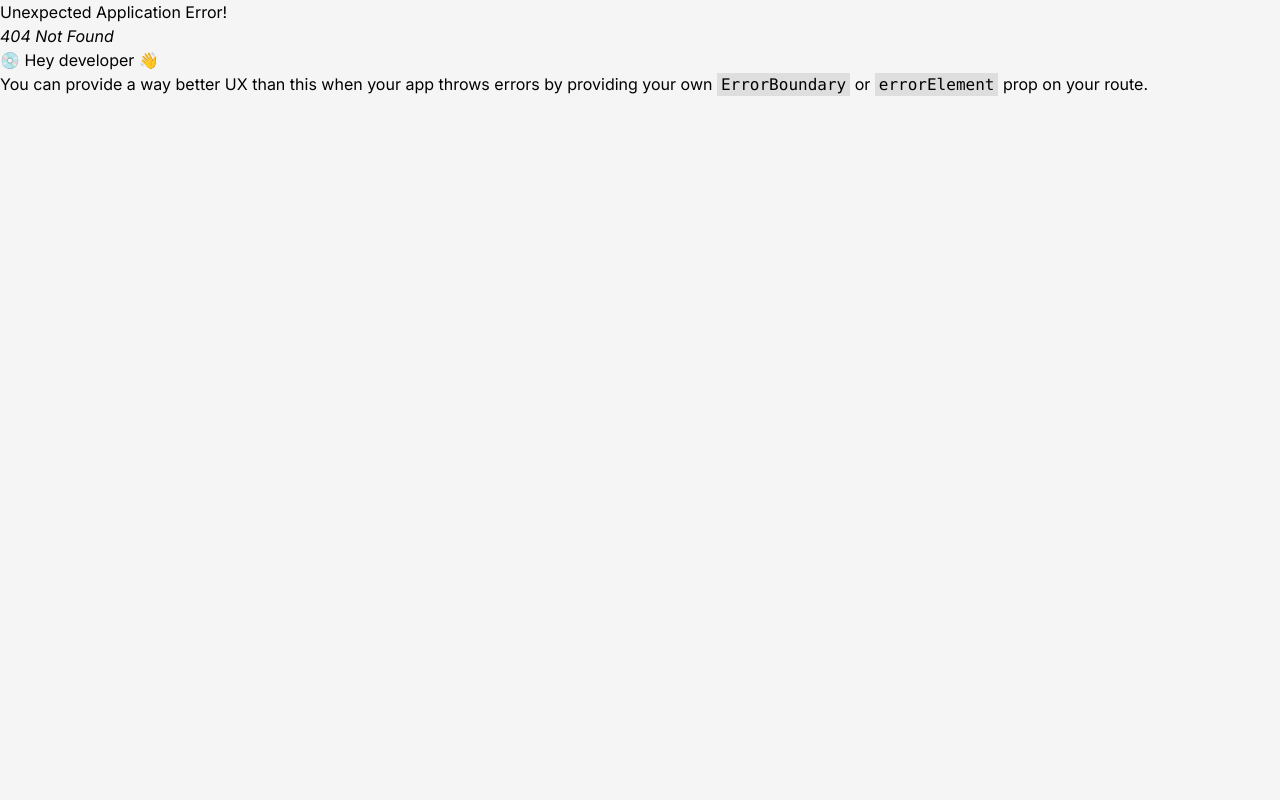
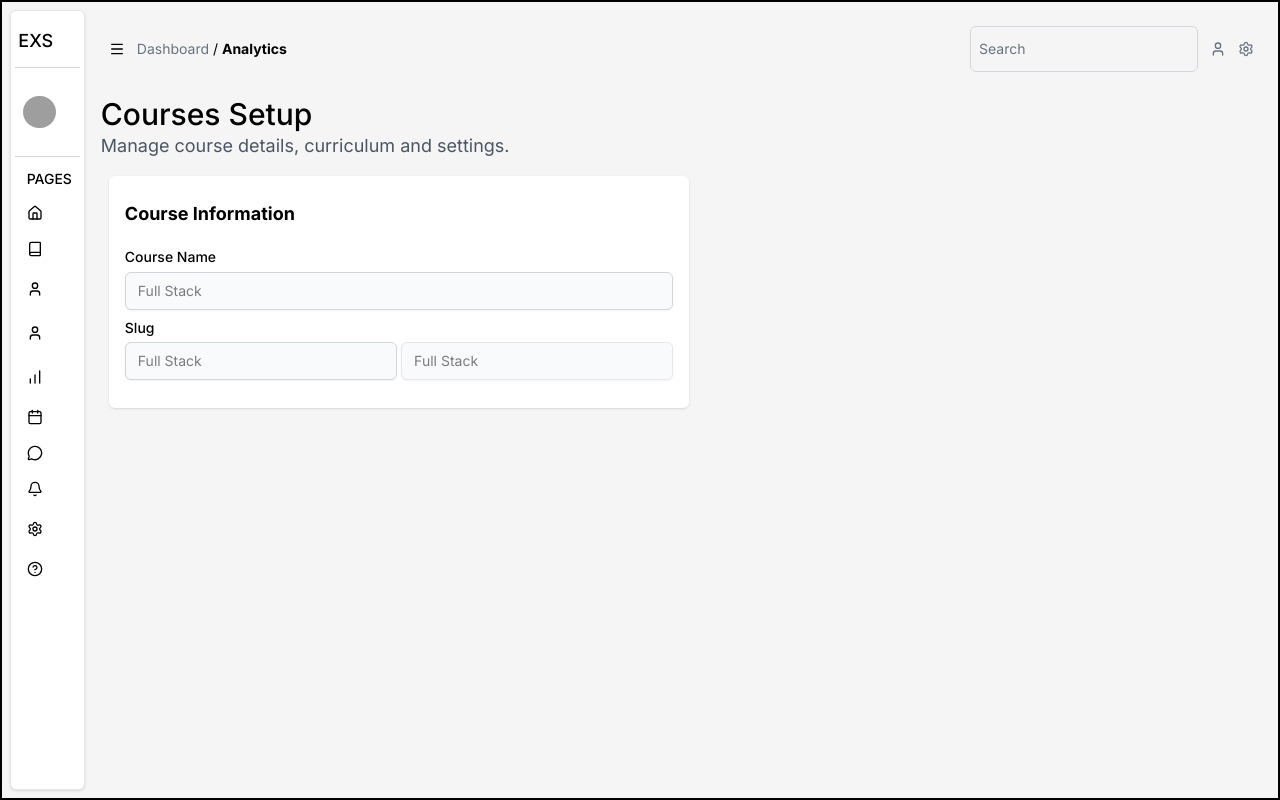
Before and after one commit to Tosifkankod/edtechsuite, a React (Vite) app in the folder src/client/: page /course/1/add in a window 1280 px wide. Before the commit this address had no page. Built offline with nearby package versions, Linux system fonts and the light colour scheme; grey boxes are pictures that could not be loaded.

Commit message:
feat: client-customINput tag Create

```diff
--- a/src/client/package.json
+++ b/src/client/package.json
@@ -11,12 +11,16 @@
   },
   "dependencies": {
     "@tailwindcss/vite": "^4.1.17",
+    "@tanstack/react-query": "^5.90.12",
+    "clsx": "^2.1.1",
     "framer-motion": "^12.23.25",
     "lucide-react": "^0.555.0",
     "react": "^19.2.0",
     "react-dom": "^19.2.0",
     "react-router-dom": "^7.9.6",
-    "tailwindcss": "^4.1.17"
+    "tailwind-merge": "^3.4.0",
+    "tailwindcss": "^4.1.17",
+    "zustand": "^5.0.9"
   },
   "devDependencies": {
     "@eslint/js": "^9.39.1",
--- a/src/client/src/components/common/Sidebar.tsx
+++ b/src/client/src/components/common/Sidebar.tsx
@@ -2,6 +2,7 @@ import { ChevronDown } from "lucide-react";
 import { useState } from "react";
 import { sidebarItems } from "../../constants/sideBarItem.constant";
 import type { SidebarItem } from "../../types/sideBarItem.type";
+import { NavLink } from "react-router-dom";
 
 type SidebarChildProps = {
     sidebarOpen: boolean,
@@ -91,9 +92,9 @@ const SideBarItem: React.FC<SidebarItemChildProps> = ({ item, openDropdown, togg
                 className=" hover:bg-gray-200  flex items-center gap-3 py-2 px-2 rounded-md transition-all duration-300" >
                 {<item.icon className="min-w-4 h-4" />}
 
-                <p className={`text-xs font-light opacity-0 w-0 group-hover:opacity-100 group-hover:w-auto transition-all duration-500 overflow-hidden ${sidebarOpen ? "opacity-100 w-auto" : "opacity-0 w-0"}`}>
+                <NavLink to={item.link ? item.link : ''} className={`text-xs font-light opacity-0 w-0 group-hover:opacity-100 group-hover:w-auto transition-all duration-500 overflow-hidden ${sidebarOpen ? "opacity-100 w-auto" : "opacity-0 w-0"}`}>
                     {item.title}
-                </p>
+                </NavLink>
 
                 {/* DROPDOWN ICON */}
                 {item.dropdown && (
--- /dev/null
+++ b/src/client/src/components/ui/Input.tsx
@@ -0,0 +1,52 @@
+import clsx from "clsx"
+import type React from "react"
+import { twMerge } from "tailwind-merge"
+
+type InputChildProps<T = string> = {
+    type: string,
+    name: string,
+    value: T,
+    onChange: (e: React.ChangeEvent<HTMLInputElement>) => void,
+    placeholder: string,
+    label?: string,
+    required?: boolean,
+    disable?: boolean,
+    className?: string,
+}
+
+const Input: React.FC<InputChildProps> = ({ type = "text", name, value, onChange, placeholder, label, required = false, disable = false, className }) => {
+
+    const mergedInputClass = twMerge(
+        clsx(
+            "bg-neutral-secondary-medium border border-gray-200 bg-gray-50 text-heading  rounded-md focus:ring-brand focus:border-brand block text-sm w-full px-3 py-2 my-1 shadow-xs placeholder:text-body",
+            className
+        )
+    )
+
+    return (
+        <div className="w-full">
+            {
+                label &&
+                <label
+                    className="text-sm font-medium"
+                >
+                    {label}
+                </label>
+
+            }
+            <input
+                type={type}
+                value={value}
+                onChange={onChange}
+                name={name}
+                // className="bg-neutral-secondary-medium border border-gray-200 bg-gray-50 border-default-medium text-heading  rounded-md focus:ring-brand focus:border-brand block text-sm w-full px-3 py-2 my-1 shadow-xs placeholder:text-body"
+                className={mergedInputClass}
+                placeholder={placeholder}
+                required={required}
+                disabled={disable}
+            />
+        </div>
+    )
+}
+
+export default Input
--- a/src/client/src/constants/sideBarItem.constant.ts
+++ b/src/client/src/constants/sideBarItem.constant.ts
@@ -18,6 +18,11 @@ export const sidebarItems: SidebarItem[] = [
         link: "/dashboard", // no dropdown
     },
     {
+        title: "Courses",
+        icon: BookIcon,
+        link: '/course'
+    },
+    {
         title: "Students",
         icon: UserIcon,
         dropdown: [
@@ -33,15 +38,6 @@ export const sidebarItems: SidebarItem[] = [
             { title: "All Trainers", link: "/trainers/all" },
             { title: "Add Trainer", link: "/trainers/add" },
             { title: "Assign Courses", link: "/trainers/assign-courses" },
-        ],
-    },
-    {
-        title: "Courses",
-        icon: BookIcon,
-        dropdown: [
-            { title: "All Courses", link: "/courses/all" },
-            { title: "Add Course", link: "/courses/add" },
-            { title: "Course Categories", link: "/courses/categories" },
         ],
     },
     {
--- a/src/client/src/modules/course/pages/CourseEdit.tsx
+++ b/src/client/src/modules/course/pages/CourseEdit.tsx
@@ -1,7 +1,29 @@
+import { useState } from "react"
+import Input from "../../../components/ui/Input"
 
 const CourseEdit = () => {
+    const [name, setName] = useState('');
+
     return (
-        <div>courseEdit</div>
+        <div className="h-full py-4">
+            <div className="mb-4">
+                <h1 className="text-3xl font-medium">Courses Setup</h1>
+                <p className="text-lg text-gray-600">Manage course details, curriculum and settings.</p>
+            </div>
+
+            <div className="px-4 py-6 shadow-sm m-2 bg-white rounded-md w-1/2">
+                <p className="text-lg mb-4 font-bold">Course Information</p>
+                <div className="mt-2">
+                    <Input disable={true} value={name} name="course Name" className="border-gray-300" type="text" onChange={(e) => { setName(e.target.value) }} placeholder='Full Stack' label='Course Name' required={true} />
+
+                    <p className="text-sm font-medium mt-2">Slug</p>
+                    <div className="flex w-full gap-1">
+                        <Input className="w-full border-gray-300" value={name} name="course Name" type="text" onChange={(e) => { setName(e.target.value) }} placeholder='Full Stack' required={true} />
+                        <Input className="w-full " value={name} name="course Name" type="text" onChange={(e) => { setName(e.target.value) }} placeholder='Full Stack' required={true} />
+                    </div>
+                </div>
+            </div>
+        </div>
     )
 }
 
--- /dev/null
+++ b/src/client/src/modules/course/pages/CourseIndex.tsx
@@ -0,0 +1,13 @@
+import { NavLink } from "react-router-dom"
+
+const CourseIndex = () => {
+    return (
+        <div>
+            <h1>Course Index Page</h1>
+            <NavLink to={'/course/234'} >course Details</NavLink>
+            <NavLink to={'/course/234/edit'} >course Edit</NavLink>
+        </div>
+    )
+}
+
+export default CourseIndex
--- a/src/client/src/routes.tsx
+++ b/src/client/src/routes.tsx
@@ -4,7 +4,7 @@ import { courseRoutes } from "./modules/course/course.route";
 
 export const router = createBrowserRouter([
     {
-        path: '/',
+        path: '/course',
         element: <RootLayout />,
         children: [
             ...courseRoutes
```
Also changed, not shown: src/client/src/modules/course/course.route.tsx (+13 -4 lines), 2 other files (tests, documents, lock files or other folders).
